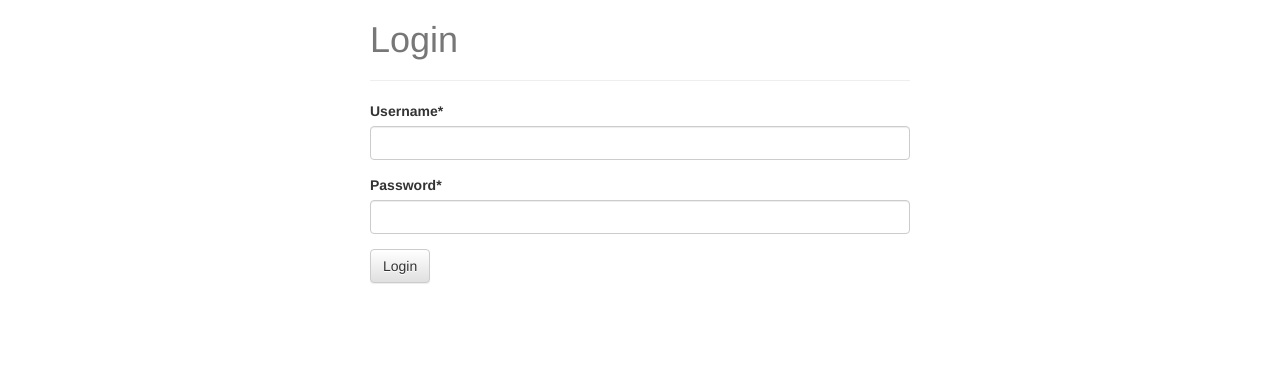
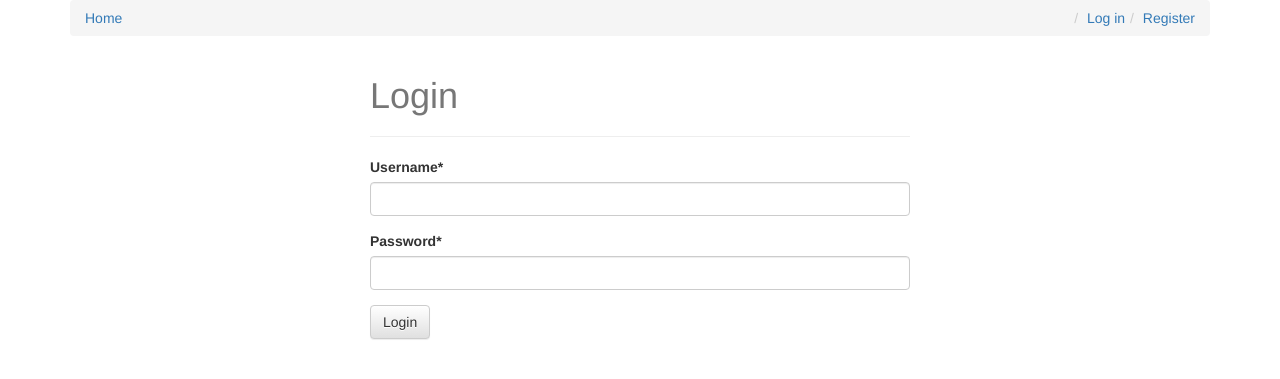
Before and after one commit to asiman161/advancingblog, a Django app: page /login/ in a window 1280 px wide. Shown: the top 379 px of the page. Run offline with Django 3.2, Linux system fonts and the light colour scheme; some libraries are stand-ins or nearby versions.

Commit message:
advancing part 27

```diff
--- a/src/templates/base.html
+++ b/src/templates/base.html
@@ -37,9 +37,17 @@
 </script>
 {% include 'messages_display.html' %}
 <div class="container">
-    {% block content %}
-
-    {% endblock content %}
+  <ol class="breadcrumb">
+    <li><a href="{% url 'posts:list' %}">Home</a></li>
+    {% block post_detail_link %}{% endblock %}
+    {% if not request.user.is_authenticated %}
+      <li class="pull-right"><a href="{% url 'register' %}">Register</a></li>
+      <li class="pull-right"><a href="{% url 'login' %}">Log in</a></li>
+    {% else %}
+      <li class="pull-right"><a href="{% url 'logout' %}">Log out</a></li>
+    {% endif %}
+  </ol>
+  {% block content %}{% endblock content %}
 </div>
 
 <!-- Latest compiled and minified JavaScript -->
@@ -94,7 +102,7 @@
             });
         }
 
-        $('.comment-reply-btn').click(function(event){
+        $('.comment-reply-btn').click(function (event) {
             event.preventDefault();
             $(this).parent().next('.comment-reply').fadeToggle();
         })
--- a/src/templates/post_detail.html
+++ b/src/templates/post_detail.html
@@ -3,6 +3,10 @@
 {% block head_title %}
   {{ instance.title }} | {{ block.super }}
 {% endblock head_title %}
+
+{% block post_detail_link %}
+<li><a href="{{ instnce.get_absolute_url }}">{{ instance.title }}</a></li>
+{% endblock %}
 
 {% block content %}
   <div class="col-sm-6 col-sm-offset-3">
```
Lines whose indentation alone changed are shown as unchanged.
